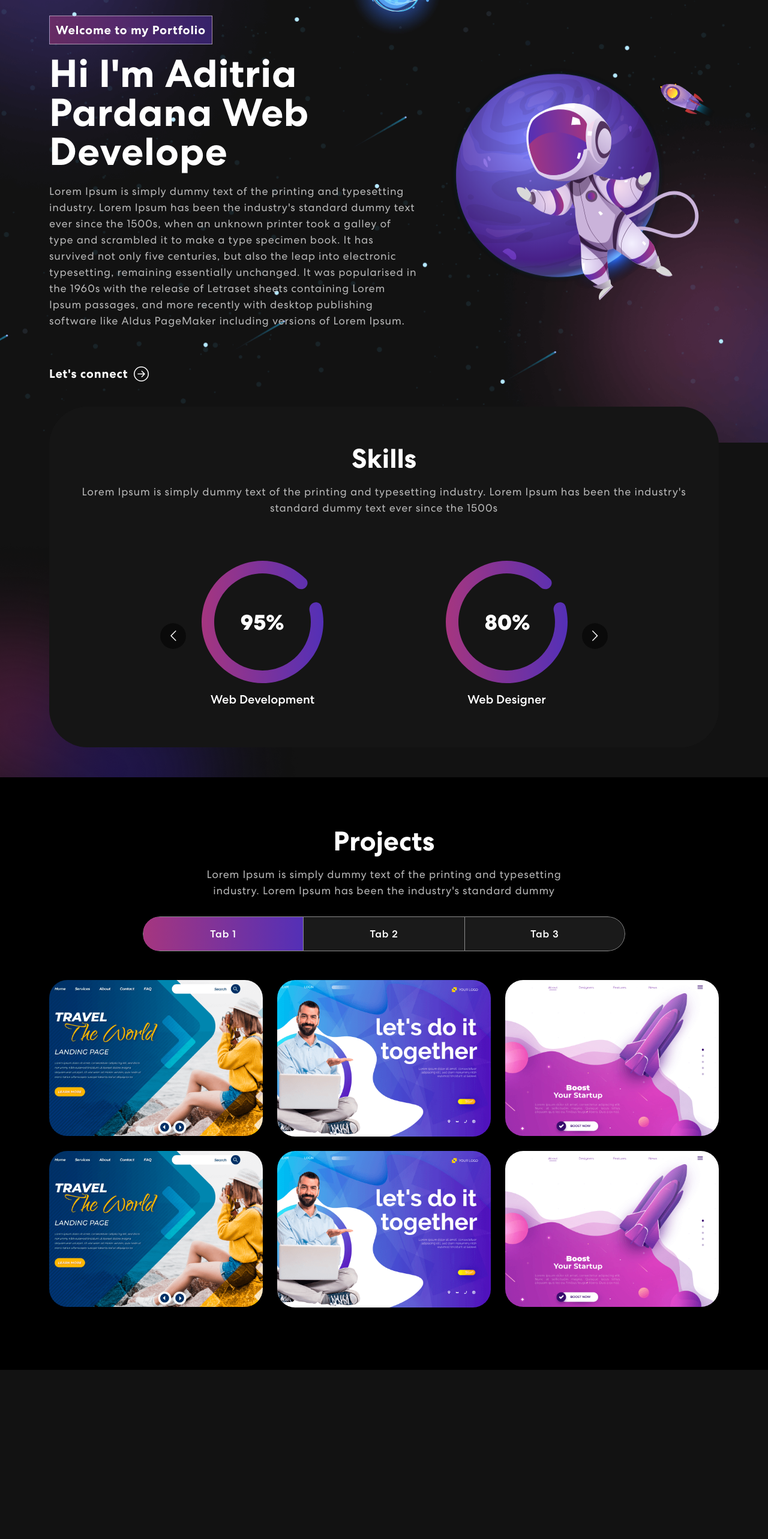
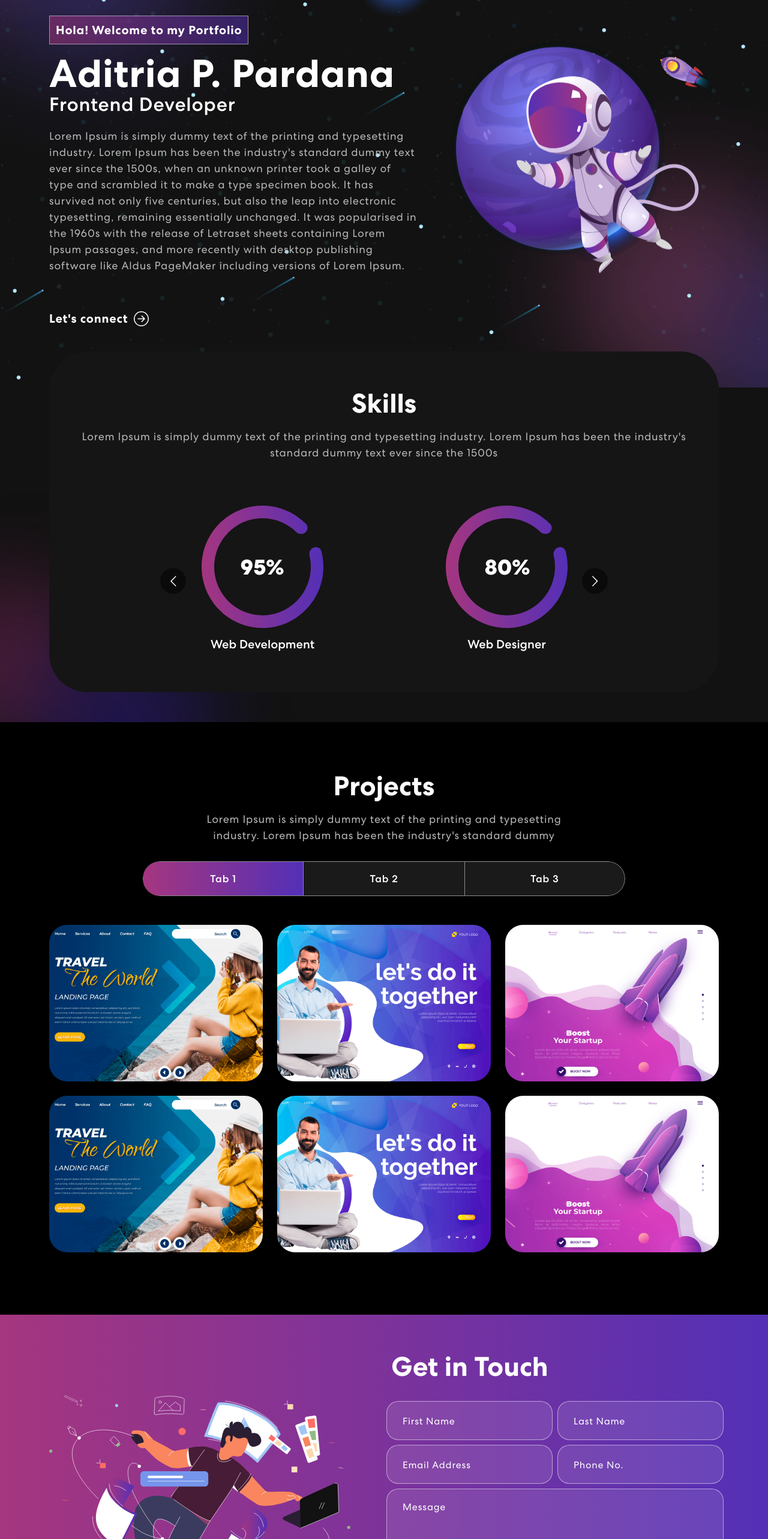
Before and after one commit to pardana/aditria-pardana, a React (Create React App) app: page / in a window 1280 px wide. Shown: the part 234-2800 px from the top of the page at 60% size. Before the commit the page ends 2518 px from the top, so only its background shows below. Built offline with nearby package versions, Linux system fonts and the light colour scheme.

Commit message:
update section contact

```diff
--- a/package.json
+++ b/package.json
@@ -7,6 +7,9 @@
     "@testing-library/react": "^13.4.0",
     "@testing-library/user-event": "^13.5.0",
     "bootstrap": "^5.2.1",
+    "cors": "^2.8.5",
+    "express": "^4.18.1",
+    "nodemailer": "^6.7.8",
     "react": "^18.2.0",
     "react-bootstrap": "^2.5.0",
     "react-bootstrap-icons": "^1.8.4",
--- a/src/App.js
+++ b/src/App.js
@@ -6,6 +6,7 @@
 import Banner from "./components/Banner";
 import Skills from "./components/Skills";
 import Projects from "./components/Projects";
+import Contact from "./components/Contact";
 
 function App() {
   return (
@@ -14,6 +15,7 @@
       <Banner />
       <Skills />
       <Projects />
+      <Contact />
     </div>
   );
 }
--- a/src/components/Banner.js
+++ b/src/components/Banner.js
@@ -10,7 +10,13 @@
   const [isDeleting, setIsDeleting] = useState(false);
   const [text, setText] = useState("");
   const [delta, setDelta] = useState(300 - Math.random() * 100);
-  const toRotate = ["Web Developer", "Web Designer", "UI/UX Designer"];
+  const toRotate = [
+    "Frontend Developer",
+    "Web Designer",
+    "Web Developer",
+    "Graphic Design",
+    "Content Creator",
+  ];
   const period = 2000;
 
   useEffect(() => {
@@ -51,10 +57,10 @@
       <Container>
         <Row className="align-items-center">
           <Col xs={12} md={6} xl={7}>
-            <span className="tagline">Welcome to my Portfolio</span>
+            <span className="tagline">Hola! Welcome to my Portfolio</span>
             <h1>
-              {`Hi I'm Aditria Pardana`}
-              <span className="wrap"> {text}</span>
+              {`Aditria P. Pardana`}
+              <h2 className="wrap"> {text}</h2>
             </h1>
             <p>
               Lorem Ipsum is simply dummy text of the printing and typesetting
--- /dev/null
+++ b/src/components/Contact.js
@@ -0,0 +1,120 @@
+import React from "react";
+import { useState } from "react";
+import { Container, Row, Col } from "react-bootstrap";
+import contactImg from "../assets/img/contact-img.svg";
+
+export default function Contact() {
+  const formInitialDetails = {
+    firstName: "",
+    lastName: "",
+    email: "",
+    phone: "",
+    message: "",
+  };
+
+  const [formDetails, setFormDetails] = useState(formInitialDetails);
+  const [buttonText, setButtonText] = useState("Send");
+  const [status, setStatus] = useState({});
+
+  const onFormUpdate = (category, value) => {
+    setFormDetails({
+      ...formDetails,
+      [category]: value,
+    });
+  };
+
+  const handleSubmit = async (e) => {
+    e.preventDefault();
+    setButtonText("Sending...");
+    let response = await fetch("http://localhost:5000/contact", {
+      method: "POST",
+      headers: {
+        "Content-Type": "Application/json;charset=utf-8",
+      },
+      body: JSON.stringify(formDetails),
+    });
+    setButtonText("Send");
+    setFormDetails(formInitialDetails);
+    if (result.code === 200) {
+      setStatus({ success: true, message: "Message sent successfully." });
+    } else {
+      setStatus({
+        success: false,
+        message: "Something went wrong, please try again later.",
+      });
+    }
+  };
+
+  return (
+    <section className="contact" id="contact">
+      <Container>
+        <Row className="align-items-center">
+          <Col md={6}>
+            <img src={contactImg} alt="Contact Image" />
+          </Col>
+          <Col md={6}>
+            <h2>Get in Touch</h2>
+            <form onSubmit={handleSubmit}>
+              <Row>
+                <Col sm={6} className="px-1">
+                  <input
+                    type="text"
+                    value={formDetails.firstName}
+                    placeholder="First Name"
+                    onChange={(e) => onFormUpdate("firstName", e.target.value)}
+                  />
+                </Col>
+                <Col sm={6} className="px-1">
+                  <input
+                    type="text"
+                    value={formDetails.lastName}
+                    placeholder="Last Name"
+                    onChange={(e) => onFormUpdate("lastName", e.target.value)}
+                  />
+                </Col>
+                <Col sm={6} className="px-1">
+                  <input
+                    type="email"
+                    value={formDetails.email}
+                    placeholder="Email Address"
+                    onChange={(e) => onFormUpdate("email", e.target.value)}
+                  />
+                </Col>
+                <Col sm={6} className="px-1">
+                  <input
+                    type="tel"
+                    value={formDetails.phone}
+                    placeholder="Phone No."
+                    onChange={(e) => onFormUpdate("phone", e.target.value)}
+                  />
+                </Col>
+                <Col sm={12} className="px-1">
+                  <textarea
+                    rows={6}
+                    value={formDetails.message}
+                    placeholder="Message"
+                    onChange={(e) => onFormUpdate("message", e.target.value)}
+                  ></textarea>
+                  <button type="submit">
+                    <span>{buttonText}</span>
+                  </button>
+                </Col>
+                {status.message && (
+                  <Col>
+                    <p
+                      className={
+                        status.success === false ? "danger" : "success"
+                      }
+                    >
+                      {status.message}
+                    </p>
+                  </Col>
+                )}
+              </Row>
+            </form>
+          </Col>
+        </Row>
+      </Container>
+    </section>
+  );
+}
```
Also changed, not shown: server.js (added, +55 -0 lines), 1 other file (tests, documents, lock files or other folders).
